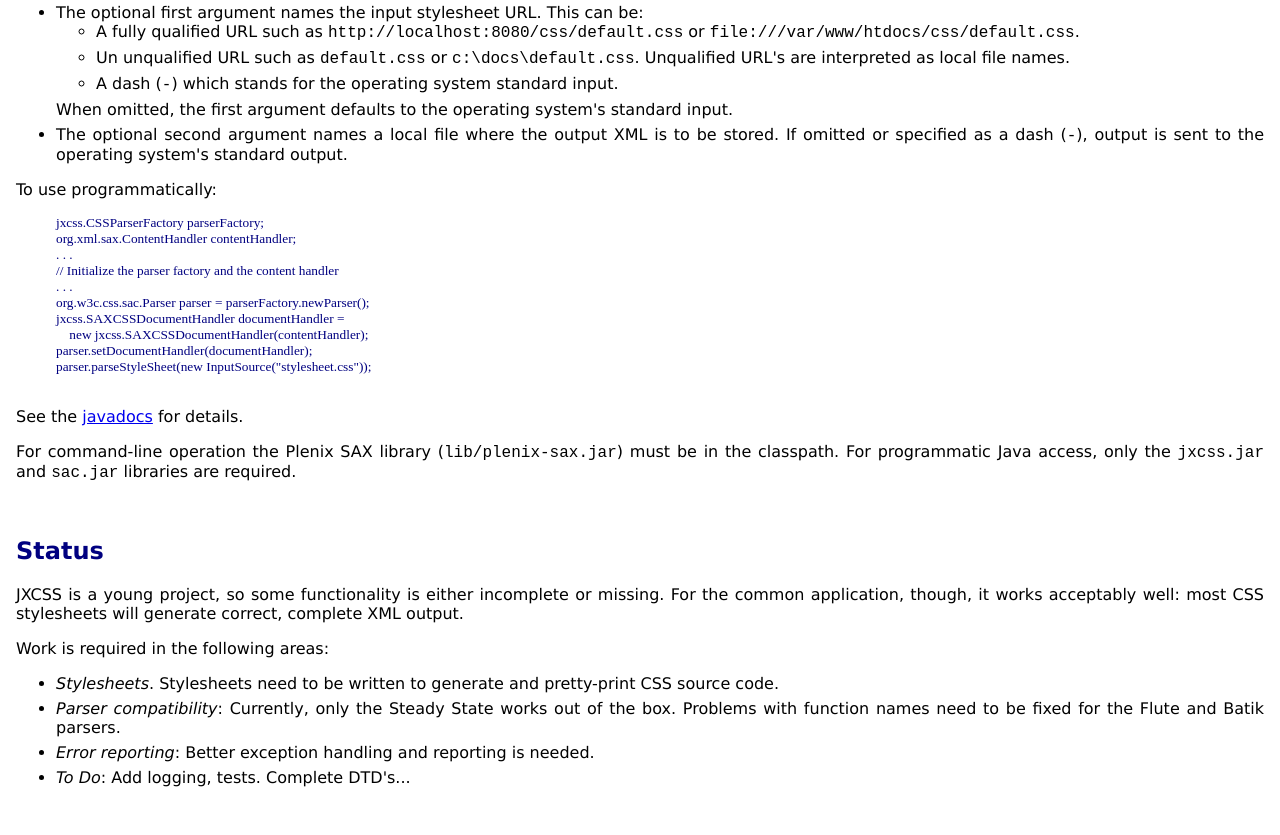
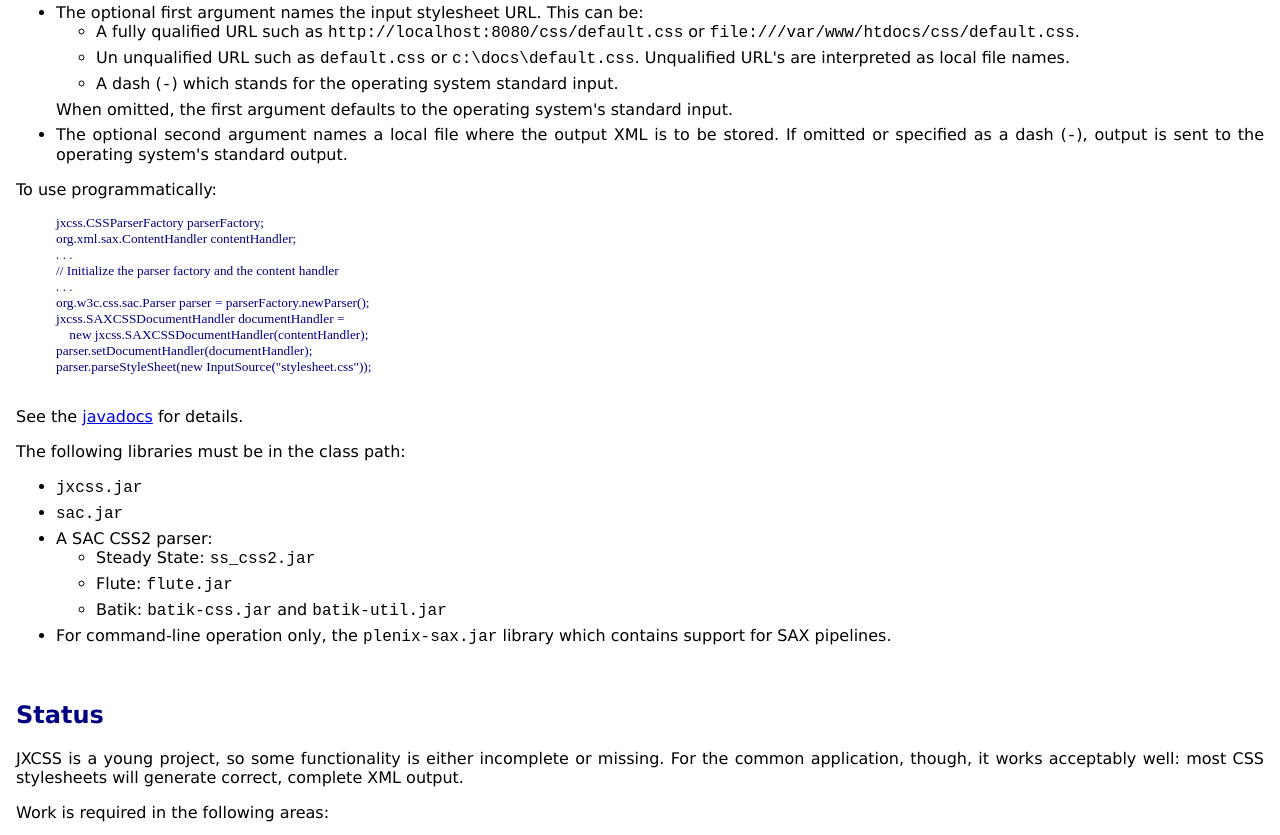
Before and after one commit to xrrocha/jxcss, a plain HTML site: page www/index.html in a window 1280 px wide. Shown: the part 692-1527 px from the top of the page. Before the commit the page ends 1495 px from the top, so only its background shows below. Drawn offline with Linux system fonts and the light colour scheme.

Commit message:
Added initial project documentation

```diff
--- a/www/index.html
+++ b/www/index.html
@@ -63,7 +63,7 @@
                 (albeit less concise) structure of the stylesheet.
             </li>
             <li>
-                The optional <code>-p</code> specifies what SAC parser to use.
+                The optional <code>-p</code> option specifies what SAC parser to use.
                 Recognized values are:
                 <ul>
                     <li>
@@ -127,10 +127,39 @@
         </p>
 
         <p>
-            For command-line operation the Plenix SAX library (<code>lib/plenix-sax.jar</code>)
-            must be in the classpath. For programmatic Java access, only the <code>jxcss.jar</code>
-            and <code>sac.jar</code> libraries are required.
+            The following libraries must be in the class path:
         </p>
+        <ul>
+            <li>
+                <code>jxcss.jar</code>
+            </li>
+            <li>
+                <code>sac.jar</code>
+            </li>
+            <li>
+                A SAC CSS2 parser:
+                <ul>
+                    <li>
+                        Steady State:
+                        <code>ss_css2.jar</code>
+                    </li>
+                    <li>
+                        Flute:
+                        <code>flute.jar</code>
+                    </li>
+                    <li>
+                        Batik:
+                        <code>batik-css.jar</code> and
+                        <code>batik-util.jar</code>
+                    </li>
+                </ul>
+            </li>
+            <li>
+                For command-line operation only, the
+                <code>plenix-sax.jar</code> library which contains support
+                for SAX pipelines.
+            </li>
+        </ul>
 
         <br/>
         <h2 class="sectionTitle">Status</h2>
```
